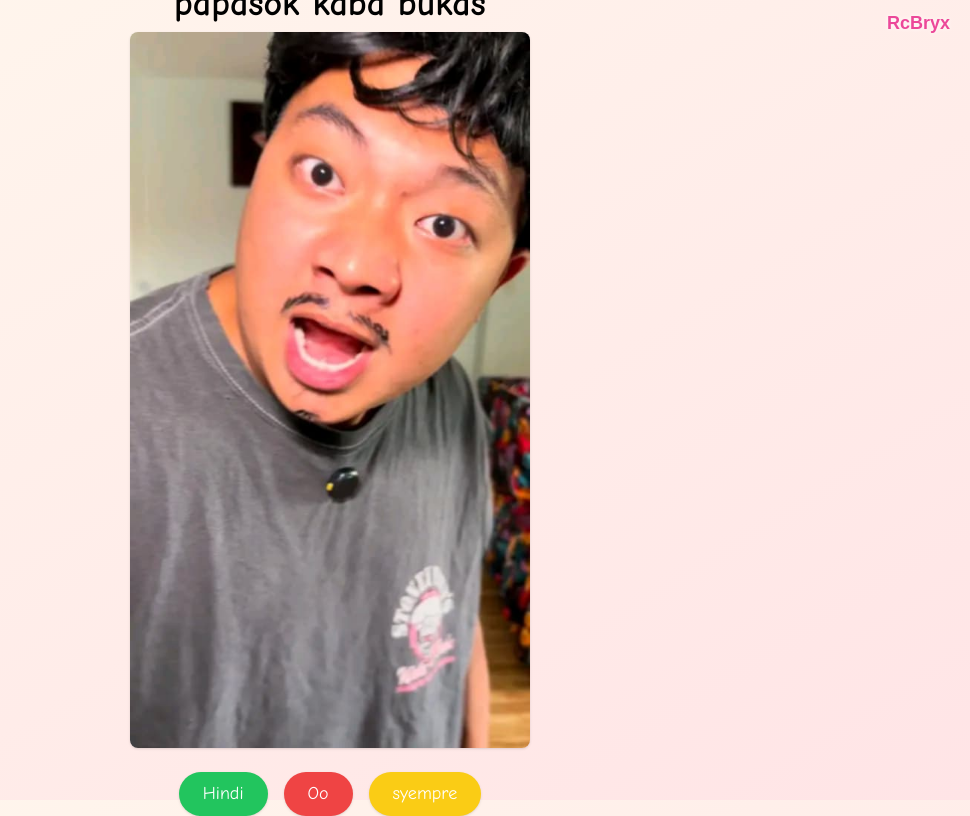
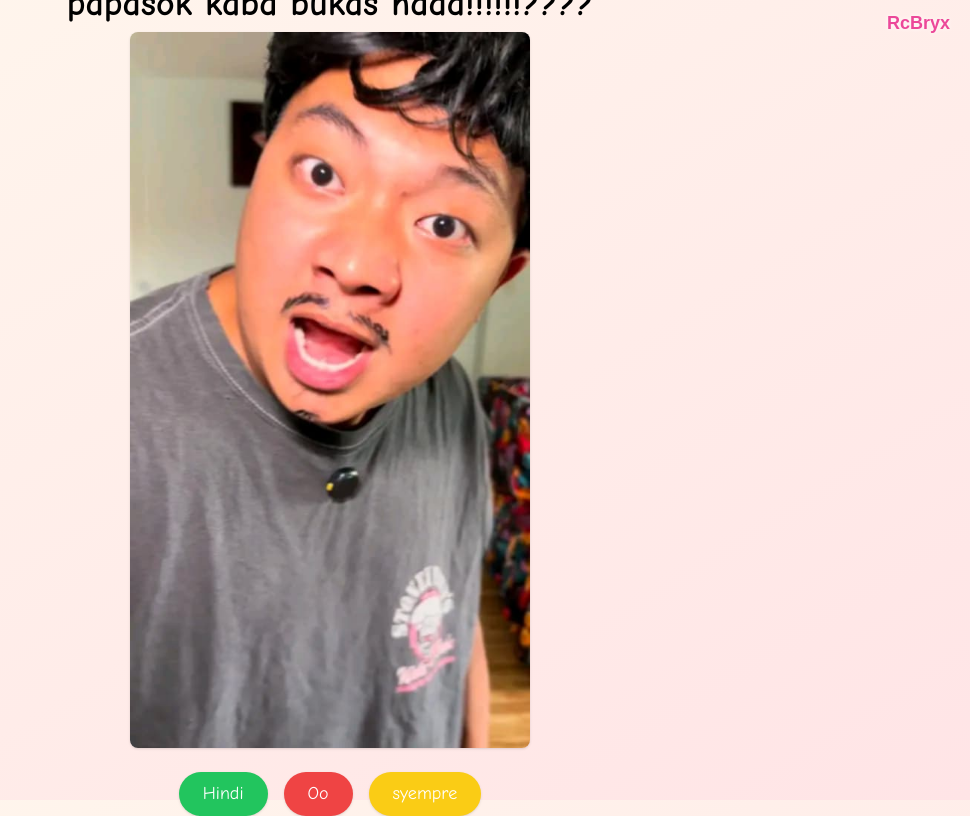
Before and after one commit to Rcbryx/prank-website, a plain HTML site: page index.html in a window 1280 px wide. Shown: the whole page, without its empty margins (310-1280 px from the left). Drawn offline with nearby package versions, Linux system fonts and the light colour scheme.

```diff
--- a/index.html
+++ b/index.html
@@ -58,7 +58,7 @@
   <!-- RCBRYX Tag -->
   <div id="rcbryx">RcBryx</div>
 
-  <h1 class="text-4xl font-extrabold text-Blue-600 mb-2">papasok kaba bukas</h1>
+  <h1 class="text-4xl font-extrabold text-Blue-600 mb-2">papasok kaba bukas haaa!!!!!!????</h1>
   <div class="w-[400px]">
     <img src="angry.webp" alt="Your image" class="w-full h-auto rounded-lg shadow mb-6">
   </div>
```
